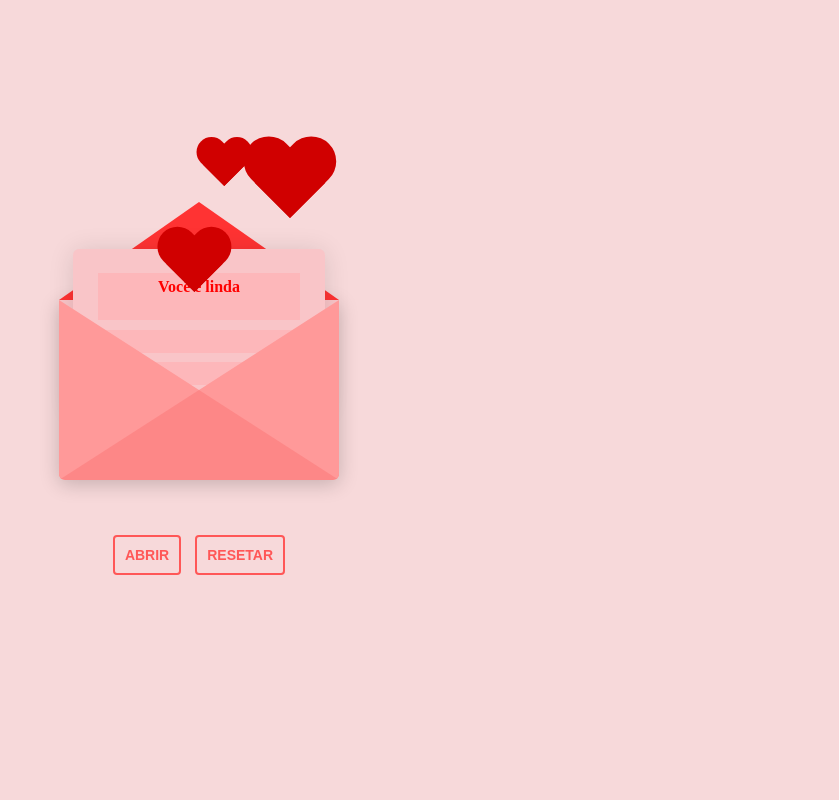
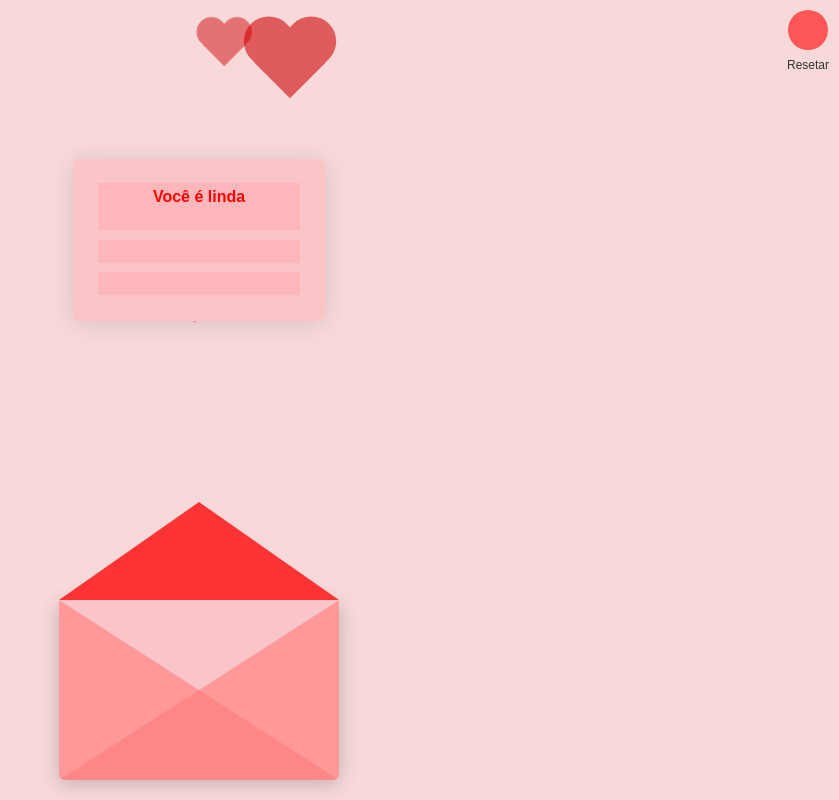
Before and after one commit to Random128371297312987/Carta, a plain HTML site: page index.html in a window 1280 px wide. Both pictures are taken after a click on the element 640 px from the left and 390 px from the top of the page. Shown: the whole page, without its empty margins (441-1280 px from the left). Drawn offline with Linux system fonts and the light colour scheme.

Commit message:
melhorei a animação da carta

```diff
--- a/index.html
+++ b/index.html
@@ -1,5 +1,5 @@
 <!DOCTYPE html>
-<html lang="en">
+<html lang="pt-BR">
 <head>
   <meta charset="UTF-8" />
   <meta name="viewport" content="width=device-width, initial-scale=1.0"/>
@@ -7,28 +7,41 @@
   <style>
     body {
       background-color: #f7d9da;
+      margin: 0;
+      padding: 0;
+      font-family: sans-serif;
     }
     .envlope-wrapper {
       height: 380px;
+      position: relative;
     }
+    /* Estilo do envelope com animação de “queda” */
     #envelope {
-      margin: 150px;
       position: relative;
       width: 280px;
       height: 180px;
+      margin: 150px auto 0;
+      top: 150px;
+      background-color: #f9c5c8;
       border-bottom-left-radius: 6px;
       border-bottom-right-radius: 6px;
-      margin-left: auto;
-      margin-right: auto;
-      top: 150px;
-      background-color: #f9c5c8;
       box-shadow: 0 4px 20px rgba(0, 0, 0, 0.2);
+      transition: transform 0.8s ease;
+      cursor: pointer; /* Indica que o envelope é clicável */
     }
+    #envelope.close {
+      transform: translateY(0);
+    }
+    #envelope.open {
+      transform: translateY(300px);
+    }
+    /* Elementos de "frente" (flap e pocket) não capturam cliques */
     .front {
       position: absolute;
       width: 0;
       height: 0;
       z-index: 3;
+      pointer-events: none;
     }
     .flap {
       border-left: 140px solid transparent;
@@ -36,7 +49,7 @@
       border-bottom: 82px solid transparent;
       border-top: 98px solid #ff3333;
       transform-origin: top;
-      pointer-events: none;
+      transition: transform 0.4s ease, z-index 0.6s;
     }
     .pocket {
       border-left: 140px solid #ff9999;
@@ -46,16 +59,27 @@
       border-bottom-left-radius: 6px;
       border-bottom-right-radius: 6px;
     }
+    /* A carta – posicionada dentro do envelope */
     .letter {
-      position: relative;
+      position: absolute;
       background-color: #f9c5c8;
       width: 90%;
-      margin-left: auto;
-      margin-right: auto;
       height: 90%;
+      left: 5%;
       top: 5%;
       border-radius: 6px;
       box-shadow: 0 2px 26px rgba(0, 0, 0, 0.12);
+      transition: transform 0.8s ease;
+    }
+    /* No estado fechado, a carta fica posicionada dentro do envelope (por trás do flap/pocket) */
+    .close .letter {
+      transform: translateY(0);
+      z-index: 1;
+    }
+    /* No estado aberto, a carta sobe e passa a ficar acima dos elementos do envelope */
+    .open .letter {
+      transform: translateY(-450px);
+      z-index: 5;
     }
     .words {
       position: absolute;
@@ -85,6 +109,7 @@
     .words.line4 {
       top: 70%;
     }
+    /* Animação do flap: quando aberto, o flap gira para revelar a carta */
     .open .flap {
       transform: rotateX(180deg);
       transition: transform 0.4s ease, z-index 0.6s;
@@ -95,16 +120,7 @@
       transition: transform 0.4s 0.6s ease, z-index 1s;
       z-index: 5;
     }
-    .close .letter {
-      transform: translateY(0px);
-      transition: transform 0.4s ease, z-index 1s;
-      z-index: 1;
-    }
-    .open .letter {
-      transform: translateY(-60px);
-      transition: transform 0.4s 0.6s ease, z-index 0.6s;
-      z-index: 2;
-    }
+    /* Estilização dos corações – eles continuam subindo até sumir */
     .hearts {
       position: absolute;
       top: 90px;
@@ -117,6 +133,7 @@
       bottom: 0;
       right: 10%;
       pointer-events: none;
+      /* Os corações usarão a animação slideUp modificada */
     }
     .heart:before,
     .heart:after {
@@ -165,12 +182,15 @@
       animation-fill-mode: forwards;
       animation-delay: 0.7s;
     }
+    /* Atualize os keyframes da animação slideUp para que os corações subam "indefinidamente" */
     @keyframes slideUp {
       0% {
         top: 0;
+        opacity: 1;
       }
       100% {
-        top: -600px;
+        top: -200vh; /* Subirá até 200% da altura da viewport */
+        opacity: 0;
       }
     }
     @keyframes sideSway {
@@ -181,29 +201,40 @@
         margin-left: 50px;
       }
     }
-    .reset {
+    /* Botão de Reset reposicionado no canto superior direito */
+    #reset-container {
+      position: fixed;
+      top: 10px;
+      right: 10px;
       text-align: center;
+      z-index: 10;
     }
-    .reset button {
-      font-weight: 800;
-      background-color: transparent;
-      border: solid 2px #ff5757;
-      border-radius: 4px;
-      color: #ff5757;
-      display: inline-block;
-      font-size: 14px;
-      text-transform: uppercase;
-      margin: 5px;
-      padding: 10px;
+    #reset-container button {
+      width: 40px;
+      height: 40px;
+      border: none;
+      background-color: #ff5757;
+      border-radius: 50%;
       cursor: pointer;
+      outline: none;
     }
-    .reset button:hover {
+    #reset-container button:hover {
       background-color: #fc9d9d;
-      color: #a10000;
+    }
+    #reset-container .reset-caption {
+      font-size: 12px;
+      color: #333;
+      margin-top: 5px;
     }
   </style>
 </head>
 <body>
+  <!-- Botão de Reset no canto superior direito -->
+  <div id="reset-container">
+    <button id="reset"></button>
+    <div class="reset-caption">Resetar</div>
+  </div>
+
   <div class="envlope-wrapper">
     <div id="envelope" class="close">
       <div class="front flap"></div>
@@ -221,28 +252,34 @@
       </div>
     </div>
   </div>
-  <div class="reset">
-    <button id="open">Abrir</button>
-    <button id="reset">Resetar</button>
-  </div>
+
   <script>
     document.addEventListener("DOMContentLoaded", function() {
       var envelope = document.getElementById("envelope");
-      var btnOpen = document.getElementById("open");
       var btnReset = document.getElementById("reset");
+
       function openEnvelope() {
+        // Se já estiver aberto, não faz nada
+        if(envelope.classList.contains("open")) return;
         envelope.classList.add("open");
         envelope.classList.remove("close");
         document.querySelector('.words.line1').innerHTML = "<span style='color:red;'>Você é linda</span>";
       }
+
       function closeEnvelope() {
         envelope.classList.add("close");
         envelope.classList.remove("open");
         document.querySelector('.words.line1').innerHTML = "";
       }
+
+      // Abre o envelope ao clicar em qualquer parte dele
       envelope.addEventListener("click", openEnvelope);
-      btnOpen.addEventListener("click", openEnvelope);
-      btnReset.addEventListener("click", closeEnvelope);
+
+      // Reseta ao clicar no botão do canto superior (evitando a propagação do clique)
+      btnReset.addEventListener("click", function(event) {
+        event.stopPropagation();
+        closeEnvelope();
+      });
     });
   </script>
 </body>
```
